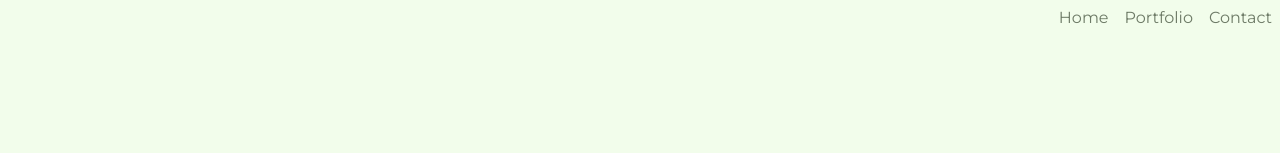
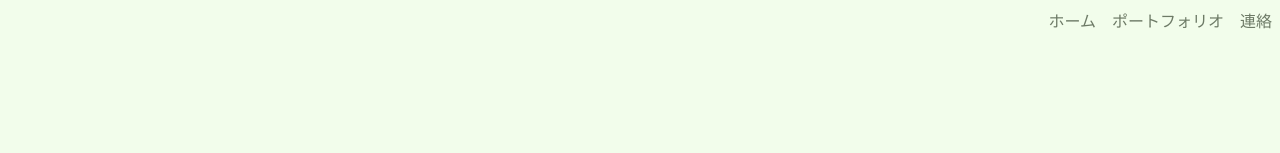
Before and after one commit to billyott/personal-site, a React (Create React App) app: page / in a window 1280 px wide. Shown: the top 153 px of the page. Built offline with nearby package versions, Linux system fonts and the light colour scheme.

Commit message:
update navbar text for jp

```diff
--- a/src/components-jp/navbar-jp.js
+++ b/src/components-jp/navbar-jp.js
@@ -18,7 +18,7 @@ export default function Navbar() {
                         tabIndex='0'
                         href=""
                     >
-                        Home
+                        ホーム
                     </Link>
                 </li>
                 <li className='navbar__list-item'>
@@ -31,7 +31,7 @@ export default function Navbar() {
                         tabIndex='0'
                         href=""
                     >
-                        Portfolio
+                        ポートフォリオ
                     </Link>
                 </li>
                 <li className='navbar__list-item'>
@@ -44,7 +44,7 @@ export default function Navbar() {
                         tabIndex='0'
                         href=""
                     >
-                        Contact
+                        連絡
                     </Link>
                 </li>
             </ul>
```
